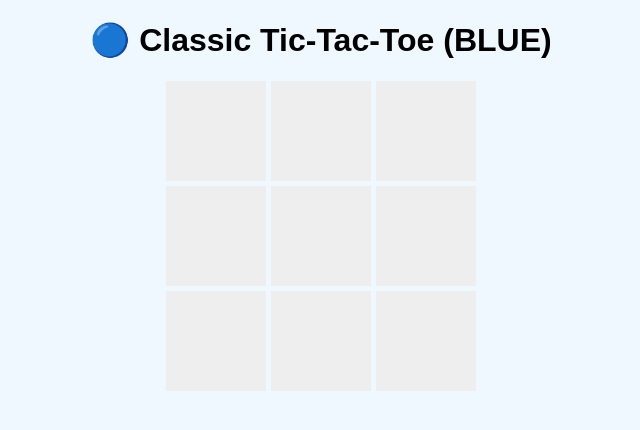
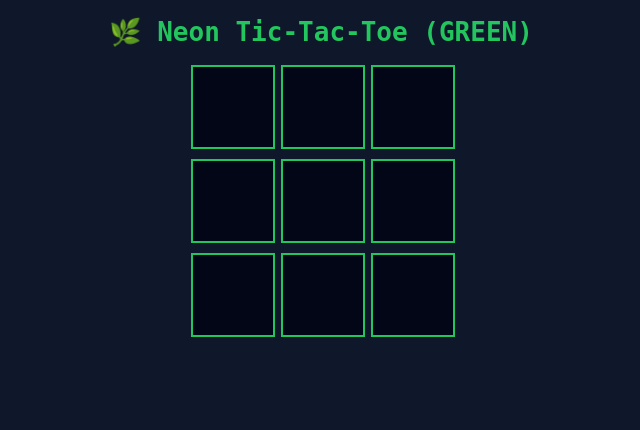
Before and after one commit to hritikj/Blue-Green, a Flask app: template templates/index_blue.html in a window 1280 px wide. Shown: the top 430 px of the page, without its empty margins (319-959 px from the left). Run offline with Flask 3, Linux system fonts and the light colour scheme; the template is opened without the code that fills it, so the values that code supplies are empty.

Commit message:
Green 2.0

```diff
--- a/templates/index_blue.html
+++ b/templates/index_blue.html
@@ -1,10 +1,8 @@
 <!DOCTYPE html>
 <html>
 <head>
-    <title>Tic Tac Toe</title>
+    <title>Green 2.0 Tic Tac Toe</title>
 
-    {% if version == "green" %}
-    <!-- 🌿 GREEN THEME -->
     <style>
         body {
             background: #0f172a;
@@ -29,40 +27,10 @@
         }
     </style>
 
-    {% else %}
-    <!-- 🔵 BLUE THEME -->
-    <style>
-        body {
-            background: #f0f8ff;
-            text-align: center;
-            font-family: Arial;
-        }
-        .board {
-            display: grid;
-            grid-template-columns: repeat(3, 100px);
-            gap: 5px;
-            justify-content: center;
-        }
-        .cell {
-            width: 100px;
-            height: 100px;
-            font-size: 2em;
-            background: #eee;
-            cursor: pointer;
-        }
-    </style>
-    {% endif %}
-
 </head>
 <body>
 
-<h1>
-    {% if version == "green" %}
-        🌿 Neon Tic-Tac-Toe (GREEN)
-    {% else %}
-        🔵 Classic Tic-Tac-Toe (BLUE)
-    {% endif %}
-</h1>
+<h1>🌿 Neon Tic-Tac-Toe (GREEN)</h1>
 
 <div class="board" id="board"></div>
 
```
